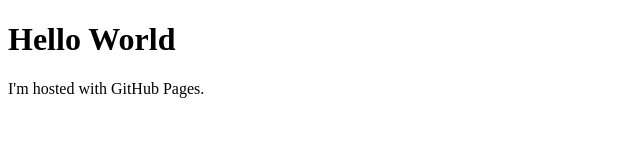
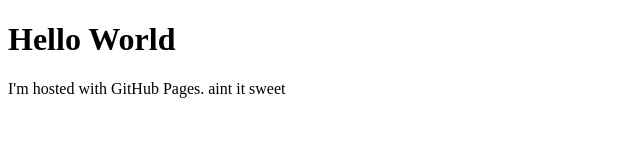
Before and after one commit to lcfcfan/github.io, a plain HTML site: page index.html in a window 1280 px wide. Shown: the full height of the page, 0-640 px from the left. Drawn offline with Linux system fonts and the light colour scheme.

Commit message:
editing to see how it works

```diff
--- a/index.html
+++ b/index.html
@@ -2,6 +2,6 @@
 <html>
 <body>
 <h1>Hello World</h1>
-<p>I'm hosted with GitHub Pages.</p>
+<p>I'm hosted with GitHub Pages. aint it sweet</p>
 </body>
 </html>
```
